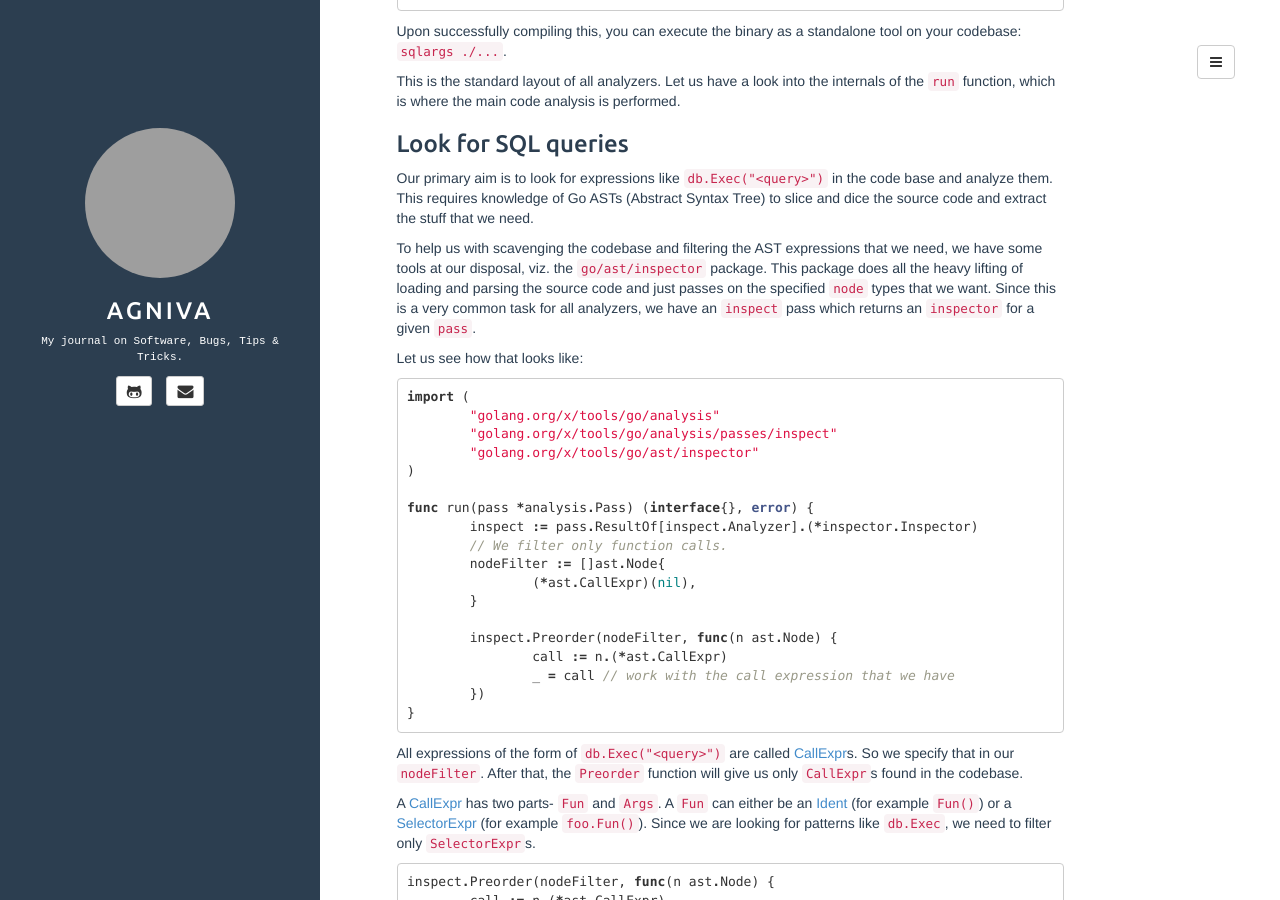
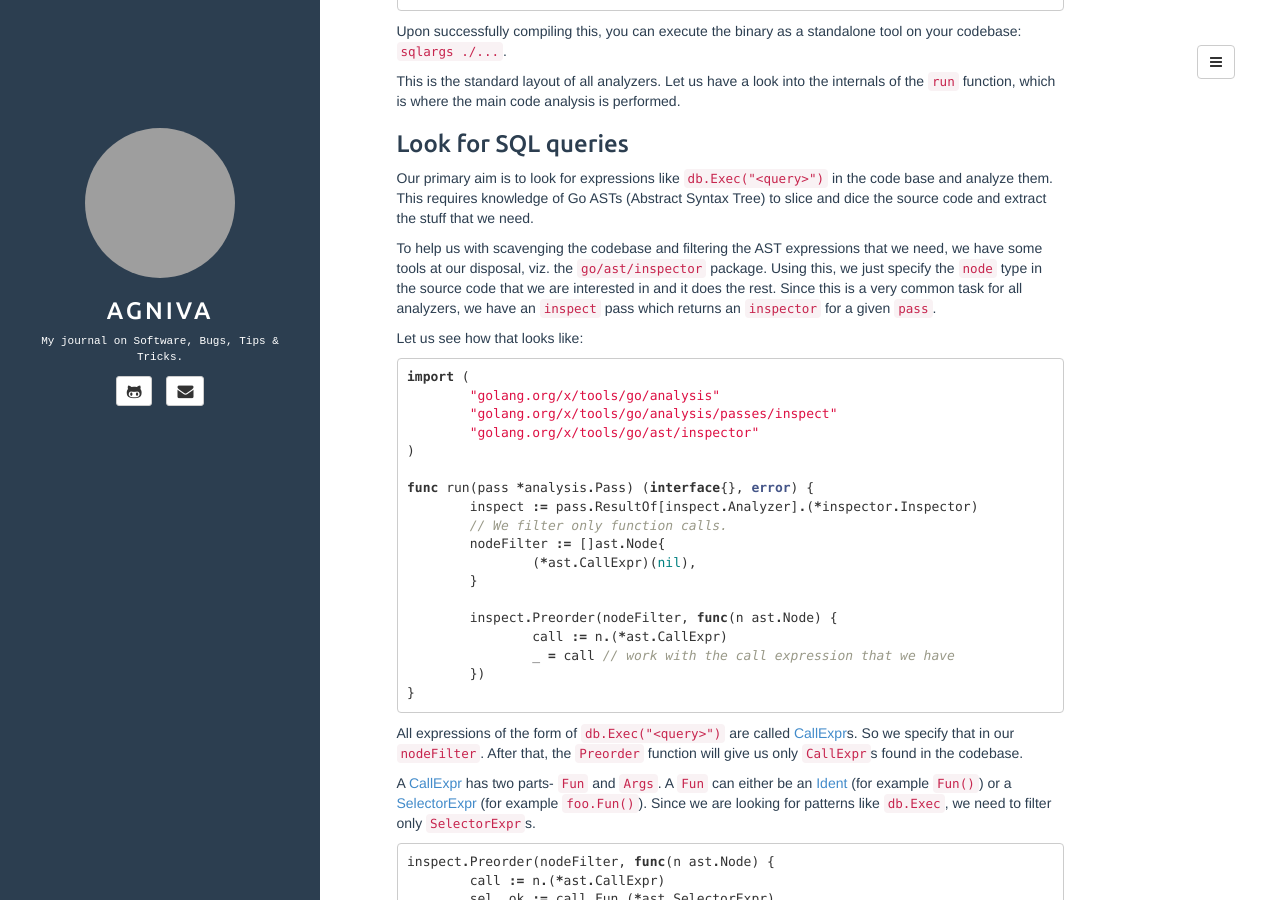
Before and after one commit to agnivade/agnivade.github.io, a Jekyll site: the page built from _posts/2019-01-21-vet-analyzer.md, in a window 1280 px wide and 900 px high, scrolled down 1484 px. Built offline with Jekyll 4.4.1, drawn with Linux system fonts in a browser that asks for light colours; comment, search, counter and statistics services are not loaded; grey boxes are pictures that could not be loaded.

Commit message:
[Update]: Vet: minor correction
The inspector package does not load and parse the source code, so
remove that wording.

```diff
--- a/_posts/2019-01-21-vet-analyzer.md
+++ b/_posts/2019-01-21-vet-analyzer.md
@@ -75,7 +75,7 @@ This is the standard layout of all analyzers. Let us have a look into the intern
 
 Our primary aim is to look for expressions like `db.Exec("<query>")` in the code base and analyze them. This requires knowledge of Go ASTs (Abstract Syntax Tree) to slice and dice the source code and extract the stuff that we need.
 
-To help us with scavenging the codebase and filtering the AST expressions that we need, we have some tools at our disposal, viz. the `go/ast/inspector` package. This package does all the heavy lifting of loading and parsing the source code and just passes on the specified `node` types that we want. Since this is a very common task for all analyzers, we have an `inspect` pass which returns an `inspector` for a given `pass`.
+To help us with scavenging the codebase and filtering the AST expressions that we need, we have some tools at our disposal, viz. the `go/ast/inspector` package. Using this, we just specify the `node` type in the source code that we are interested in and it does the rest. Since this is a very common task for all analyzers, we have an `inspect` pass which returns an `inspector` for a given `pass`.
 
 Let us see how that looks like:
 
```
